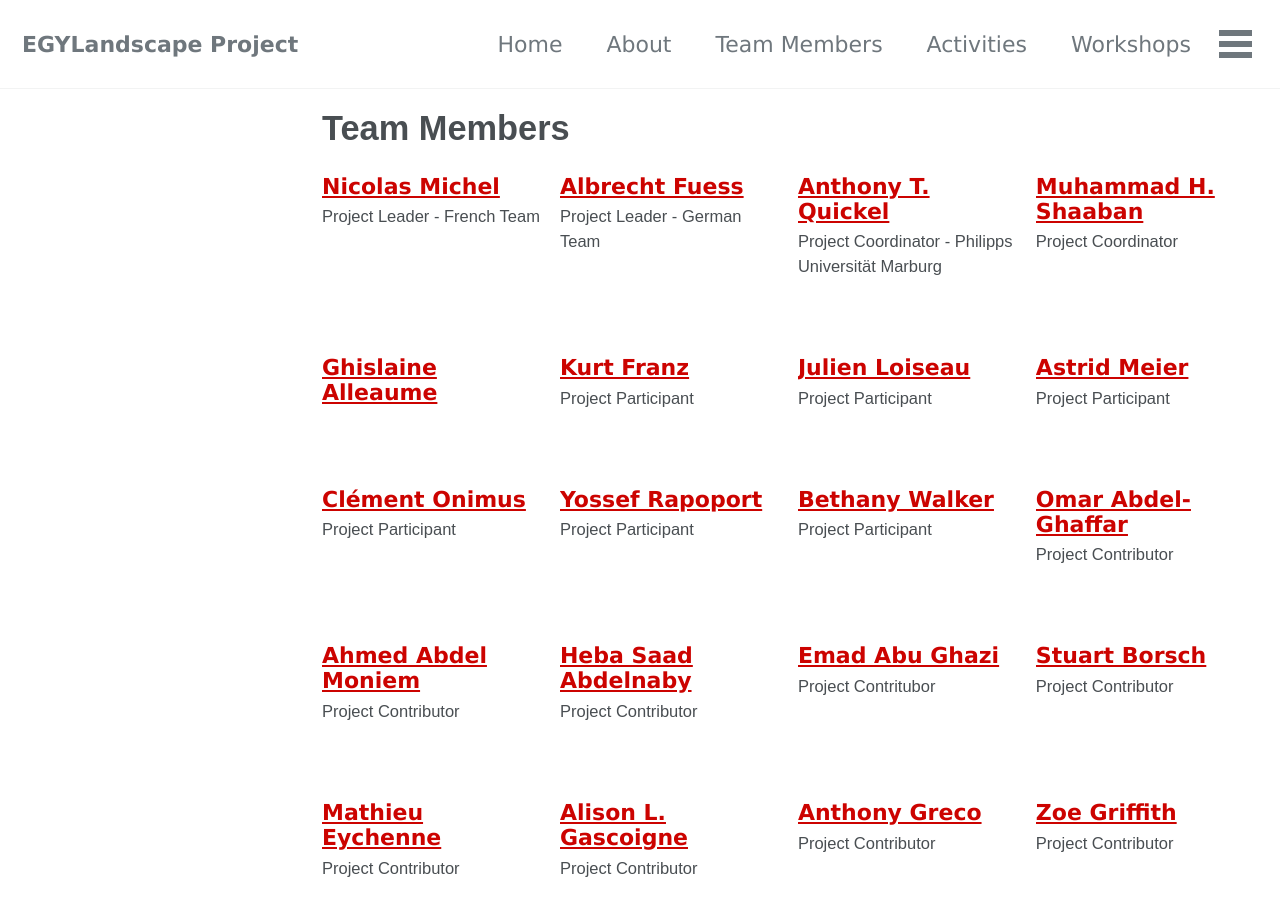
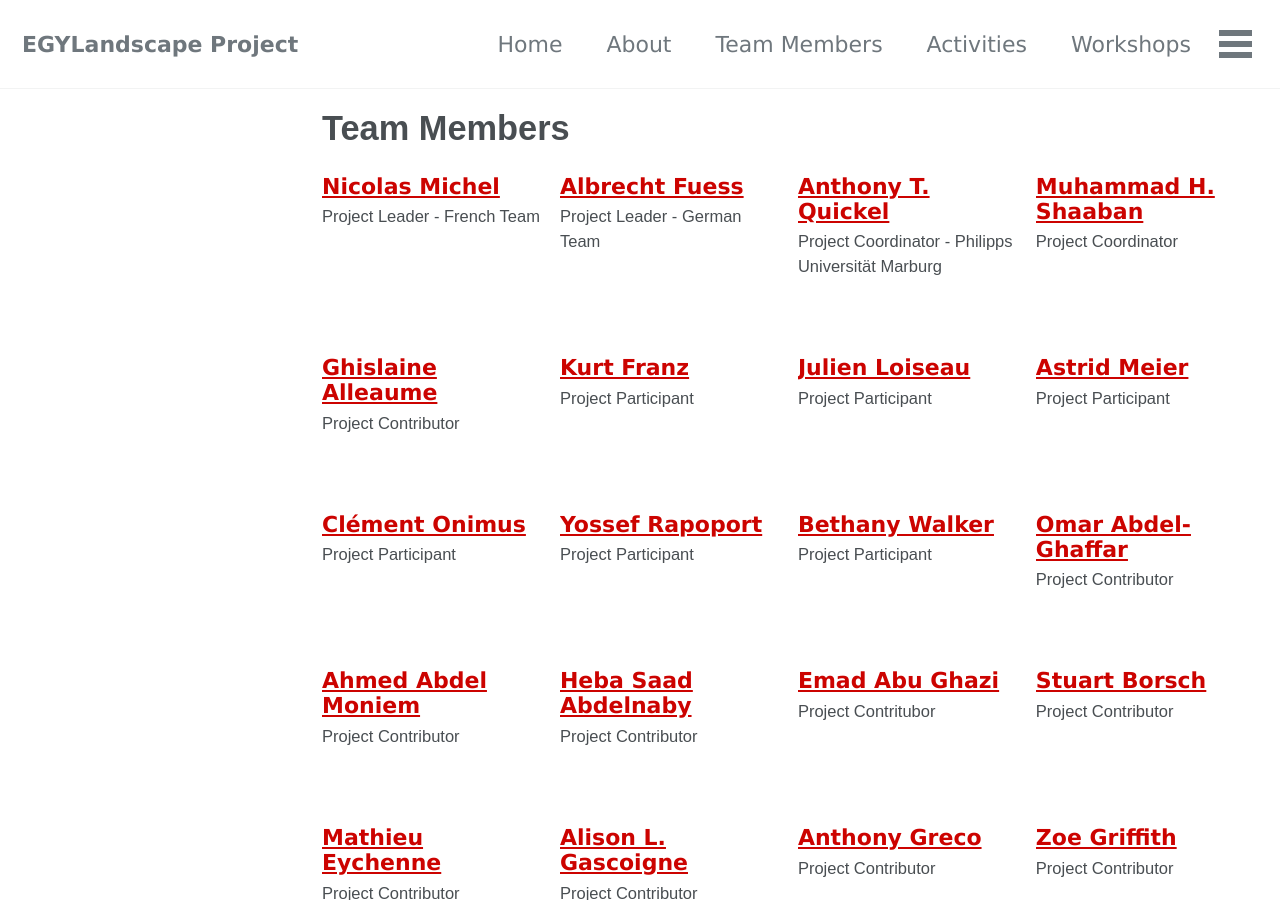
Before and after one commit to mhshaaban/egylandscapeproject.github.io, a Jekyll site: the page built from _pages/members-archive.md, in a window 1280 px wide and 900 px high. Built offline with Jekyll 4.4.1, drawn with Linux system fonts in a browser that asks for light colours; cached includes are drawn as plain includes; nearby versions of some CDN libraries; some web fonts are replaced.

Commit message:
Update GhislaineAlleaume.md

```diff
--- a/_members/GhislaineAlleaume.md
+++ b/_members/GhislaineAlleaume.md
@@ -1,5 +1,6 @@
 ---
 title: "Ghislaine Alleaume"
+excerpt: "Project Contributor"
 author: Ghislaine Alleaume
 date: "2019-01-05"
 toc: false
```
